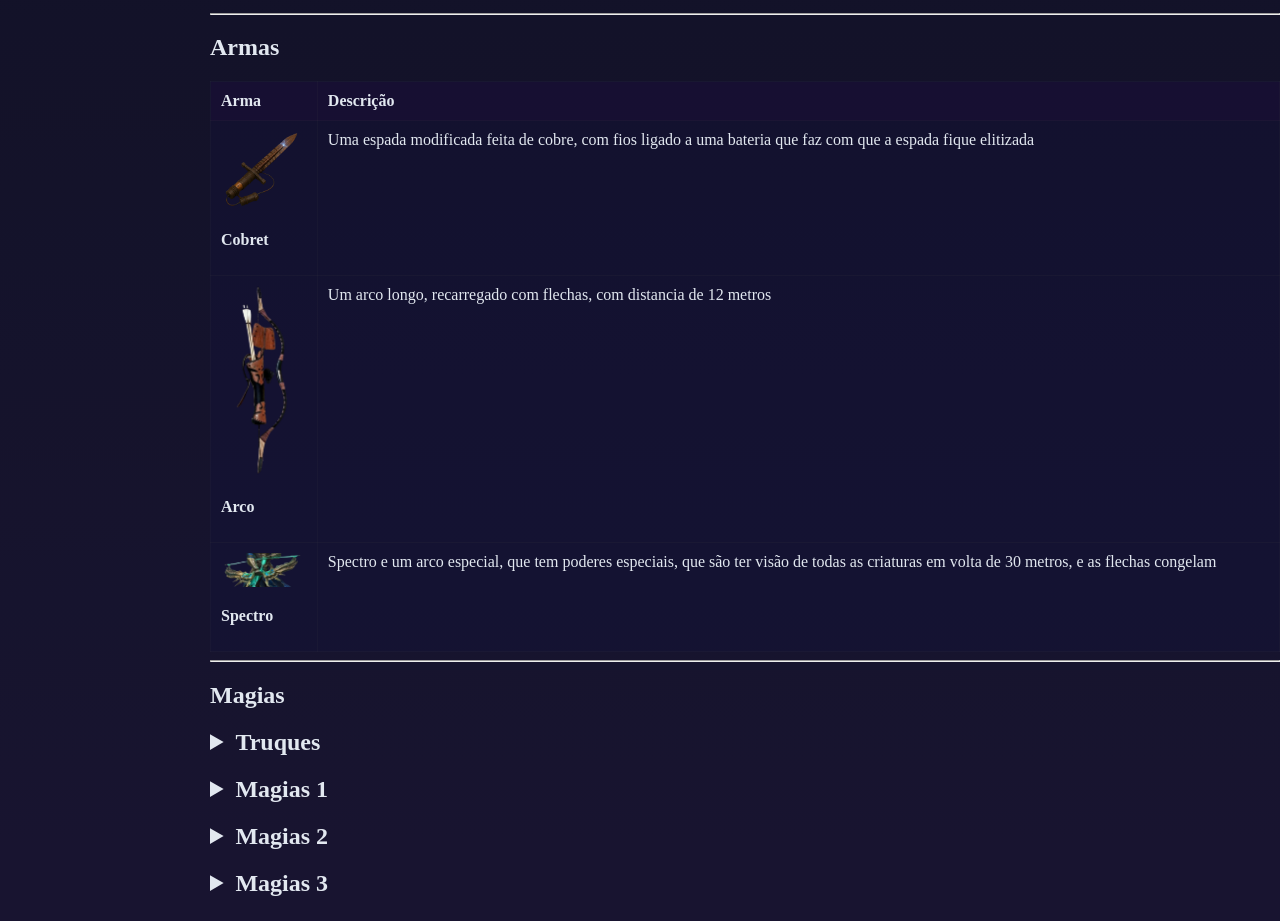
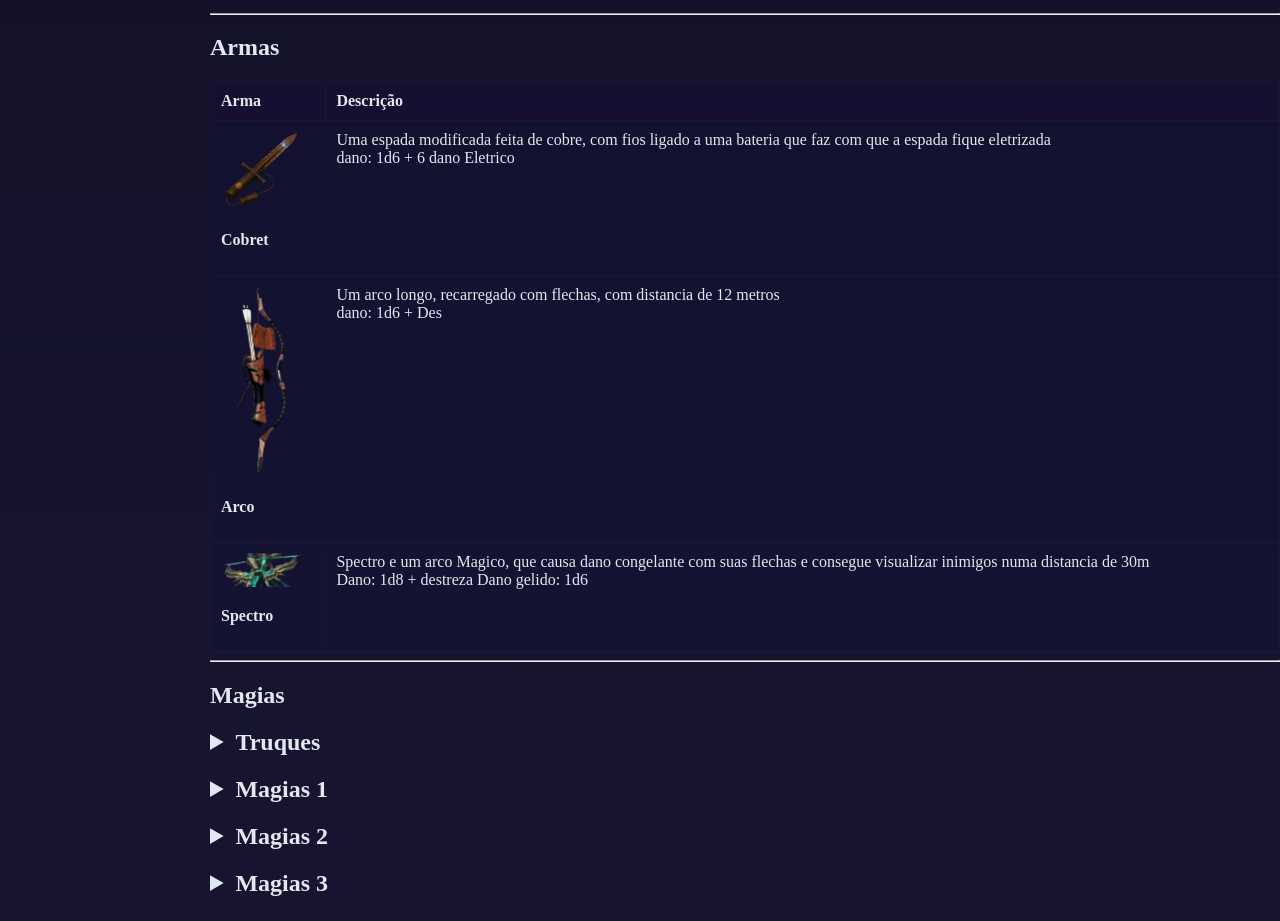
Before and after one commit to looitavo/wiki-os-escolhidos, a plain HTML site: page Personagens/Manuel.html in a window 1280 px wide. Shown: the part 1469-2390 px from the top of the page. Drawn offline with Linux system fonts and the light colour scheme.

Commit message:
Manuel.html

```diff
--- a/Personagens/Manuel.html
+++ b/Personagens/Manuel.html
@@ -155,7 +155,9 @@
                         <p><strong> Cobret </strong></p>
                      </td>
                      <td> Uma espada modificada feita de cobre, com fios ligado a uma bateria que faz com que a espada
-                          fique elitizada </td>
+                          fique eletrizada <br>
+                          dano: 1d6 + 6 dano Eletrico
+                     </td>
                     </tr>
 
 
@@ -164,7 +166,8 @@
                         <img src="../Armas/Arco.png" alt="Arco" class="arma-img">
                         <p><strong> Arco </strong></p>
                         </td>
-                        <td> Um arco longo, recarregado com flechas, com distancia de 12 metros </td>
+                        <td> Um arco longo, recarregado com flechas, com distancia de 12 metros <br>
+                             dano: 1d6 + Des </td>
                     </tr>
 
 
@@ -173,8 +176,8 @@
                         <img src="../Armas/Spectro.png" alt="Spectro" class="arma-img">
                         <p><strong> Spectro </strong></p>
                         </td>
-                        <td> Spectro e um arco especial, que tem poderes especiais, que são ter visão de todas as
-                            criaturas em volta de 30 metros, e as flechas congelam </td>
+                        <td> Spectro e um arco Magico, que causa dano congelante com suas flechas e consegue visualizar inimigos numa distancia de 30m <br>
+                             Dano: 1d8 + destreza   Dano gelido: 1d6   </td>
                     </tr>
 
 
```
